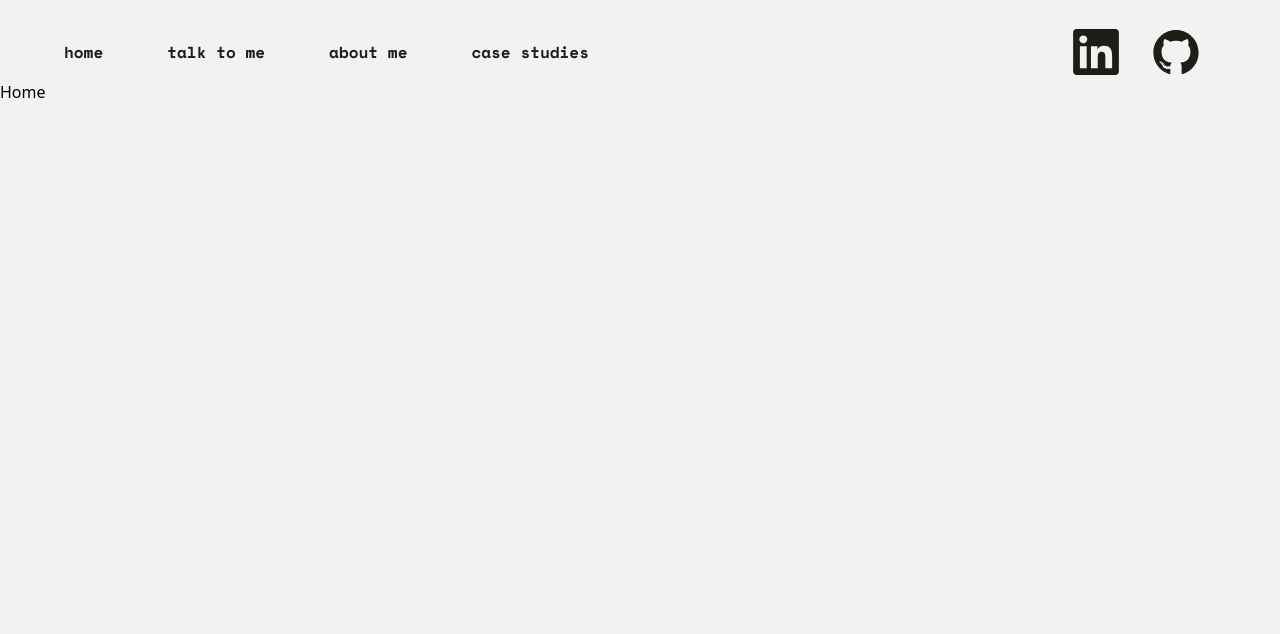
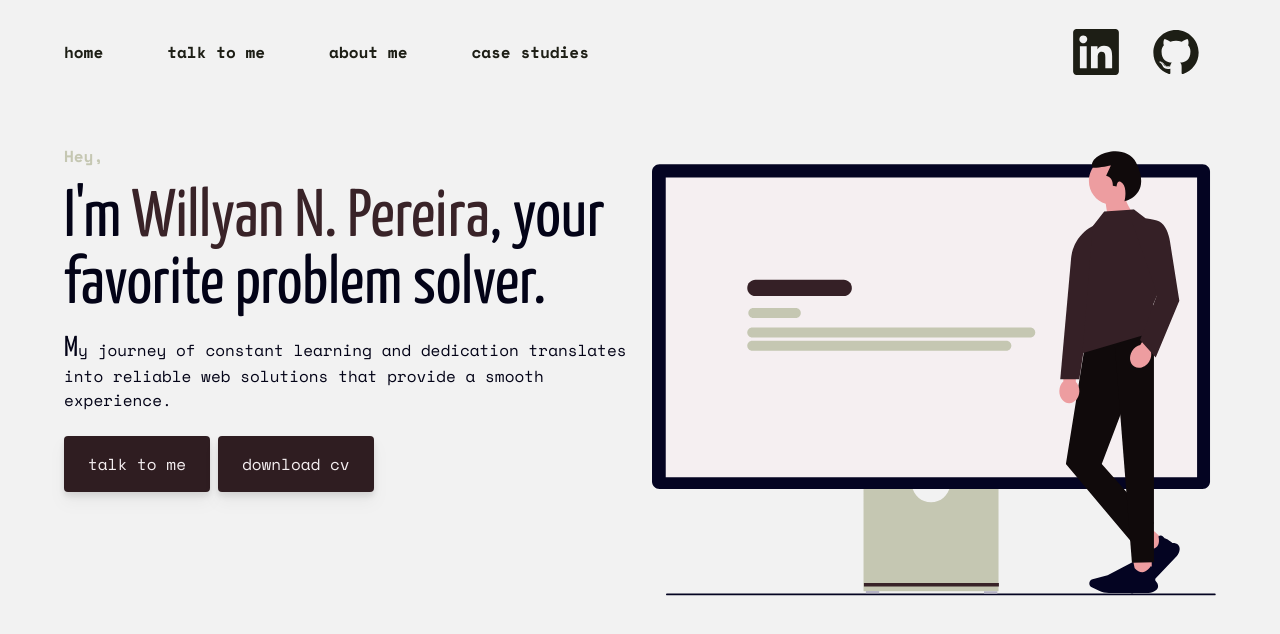
Before and after one commit to willy4nn/Portfolio_Willyan, a React (Vite) app: page / in a window 1280 px wide. Shown: the top 634 px of the page. Built offline with nearby package versions, Linux system fonts and the light colour scheme.

Commit message:
feature: main-section

```diff
--- /dev/null
+++ b/src/components/Button/Button.tsx
@@ -0,0 +1,15 @@
+interface ButtonProps {
+  content: string;
+}
+
+const Button: React.FC<ButtonProps> = (props) => {
+  return (
+    <button
+      className={`rounded bg-[#2F1D21] px-6 py-4 font-body text-button text-primary-10 drop-shadow-lg transition-all hover:bg-[#2b181e]`}
+    >
+      {props.content}
+    </button>
+  );
+};
+
+export default Button;
--- a/src/main.tsx
+++ b/src/main.tsx
@@ -5,7 +5,7 @@ import './index.css';
 
 import { createBrowserRouter, RouterProvider } from 'react-router-dom';
 
-import Home from './routes/Home';
+import Home from './routes/Home/Home.tsx';
 import About from './routes/About.tsx';
 
 const router = createBrowserRouter([
@@ -28,5 +28,5 @@ const router = createBrowserRouter([
 ReactDOM.createRoot(document.getElementById('root')!).render(
   <React.StrictMode>
     <RouterProvider router={router} />
-	</React.StrictMode>
+  </React.StrictMode>,
 );
--- a/src/routes/Home.tsx
+++ /dev/null
@@ -1,9 +0,0 @@
-const Home = () => {
-	return (
-		<div>
-			<h1>Home</h1>
-		</div>
-	);
-};
-
-export default Home;
--- /dev/null
+++ b/src/routes/Home/Home.tsx
@@ -0,0 +1,11 @@
+import MainSection from './MainSection';
+
+const Home = () => {
+  return (
+    <div className="px-4 py-12 md:px-8 md:py-16 lg:p-16">
+      <MainSection />
+    </div>
+  );
+};
+
+export default Home;
--- /dev/null
+++ b/src/routes/Home/MainSection.tsx
@@ -0,0 +1,36 @@
+import Button from '../../components/Button/Button';
+import websiteIllustration from '../../assets/images/website.svg';
+
+const MainSection = () => {
+  return (
+    <section className="col-span-full flex gap-6">
+      <div className="flex flex-1 flex-col gap-6">
+        <div className="flex flex-col gap-4">
+          <div className="flex flex-col gap-4">
+            <span className="font-body text-body font-bold text-highlight-0">
+              Hey,
+            </span>
+            <h1 className="font-title text-h1-major-third text-text-0 md:text-h1-perfect-fourth 2xl:text-h1-augmented-fourth">
+              I'm <span className="text-primary-0">Willyan N. Pereira</span>,
+              your favorite problem solver.
+            </h1>
+          </div>
+          <p className="w-fit font-body text-body text-text-0">
+            <span className="font-title text-h1-major-second">M</span>y journey
+            of constant learning and dedication translates into reliable web
+            solutions that provide a smooth experience.
+          </p>
+        </div>
+        <div className="flex gap-2">
+          <Button content="talk to me" />
+          <Button content="download cv" />
+        </div>
+      </div>
+      <div className="hidden flex-1 object-contain lg:flex">
+        <img src={websiteIllustration} className="object-fill" />
+      </div>
+    </section>
+  );
+};
+
+export default MainSection;
--- a/tailwind.config.js
+++ b/tailwind.config.js
@@ -2,7 +2,79 @@
 export default {
   content: ['./index.html', './src/**/*.{js,ts,jsx,tsx}'],
   theme: {
-    extend: {},
+    extend: {
+      fontSize: {
+        // Minor Second
+        'h1-minor-second': ['1.382rem', { lineHeight: '22.08px' }],
+        'h2-minor-second': ['1.295rem', { lineHeight: '20.08px' }],
+        'h3-minor-second': ['1.214rem', { lineHeight: '19.36px' }],
+        'h4-minor-second': ['1.138rem', { lineHeight: '18.24px' }],
+        'h5-minor-second': ['1.067rem', { lineHeight: '17.12px' }],
+        'small-minor-second': ['0.937rem', { lineHeight: '15.04px' }],
+
+        // Major Second
+        'h1-major-second': ['1.802rem', { lineHeight: '28.8px' }],
+        'h2-major-second': ['1.602rem', { lineHeight: '25.6px' }],
+        'h3-major-second': ['1.424rem', { lineHeight: '22.72px' }],
+        'h4-major-second': ['1.266rem', { lineHeight: '20.32px' }],
+        'h5-major-second': ['1.125rem', { lineHeight: '18.08px' }],
+        'small-major-second': ['0.889rem', { lineHeight: '14.24px' }],
+
+        // Minor Third
+        'h1-minor-third': ['2.489rem', { lineHeight: '39.84px' }],
+        'h2-minor-third': ['2.074rem', { lineHeight: '33.12px' }],
+        'h3-minor-third': ['1.728rem', { lineHeight: '27.68px' }],
+        'h4-minor-third': ['1.440rem', { lineHeight: '23.04px' }],
+        'h5-minor-third': ['1.200rem', { lineHeight: '19.2px' }],
+        'small-minor-third': ['0.833rem', { lineHeight: '13.28px' }],
+
+        // Major Third
+        'h1-major-third': ['3.053rem', { lineHeight: '48.8px' }],
+        'h2-major-third': ['2.442rem', { lineHeight: '39.04px' }],
+        'h3-major-third': ['1.954rem', { lineHeight: '31.2px' }],
+        'h4-major-third': ['1.563rem', { lineHeight: '24.96px' }],
+        'h5-major-third': ['1.250rem', { lineHeight: '20px' }],
+        'small-major-third': ['0.800rem', { lineHeight: '12.8px' }],
+
+        // Perfect Fourth
+        'h1-perfect-fourth': ['4.210rem', { lineHeight: '67.36px' }],
+        'h2-perfect-fourth': ['3.158rem', { lineHeight: '50.56px' }],
+        'h3-perfect-fourth': ['2.369rem', { lineHeight: '37.92px' }],
+        'h4-perfect-fourth': ['1.777rem', { lineHeight: '28.48px' }],
+        'h5-perfect-fourth': ['1.333rem', { lineHeight: '21.28px' }],
+        'small-perfect-fourth': ['0.750rem', { lineHeight: '12px' }],
+
+        // Augmented Fourth
+        'h1-augmented-fourth': ['5.652rem', { lineHeight: '90.4px' }],
+        'h2-augmented-fourth': ['3.997rem', { lineHeight: '64px' }],
+        'h3-augmented-fourth': ['2.827rem', { lineHeight: '45.28px' }],
+        'h4-augmented-fourth': ['1.999rem', { lineHeight: '32px' }],
+        'h5-augmented-fourth': ['1.414rem', { lineHeight: '22.56px' }],
+        'small-augmented-fourth': ['0.707rem', { lineHeight: '11.36px' }],
+
+        // Perfect Fifth
+        'h1-perfect-fifth': ['7.595rem', { lineHeight: '121.44px' }],
+        'h2-perfect-fifth': ['5.063rem', { lineHeight: '80.96px' }],
+        'h3-perfect-fifth': ['3.375rem', { lineHeight: '54.08px' }],
+        'h4-perfect-fifth': ['2.250rem', { lineHeight: '36px' }],
+        'h5-perfect-fifth': ['1.500rem', { lineHeight: '24px' }],
+        'small-perfect-fifth': ['0.667rem', { lineHeight: '10.72px' }],
+
+        // Golden Ratio
+        'h1-golden-ratio': ['11.090rem', { lineHeight: '177.44px' }],
+        'h2-golden-ratio': ['6.854rem', { lineHeight: '109.6px' }],
+        'h3-golden-ratio': ['4.236rem', { lineHeight: '67.84px' }],
+        'h4-golden-ratio': ['2.618rem', { lineHeight: '41.92px' }],
+        'h5-golden-ratio': ['1.618rem', { lineHeight: '25.92px' }],
+        'small-golden-ratio': ['0.618rem', { lineHeight: '9.92px' }],
+
+        // Button
+        button: ['1rem', { lineHeight: '24px' }],
+
+        // Body
+        body: ['1rem', { lineHeight: '24px' }],
+      },
+    },
     colors: {
       background: {
         0: '#f2f2f2',
@@ -62,22 +134,30 @@ export default {
         190: '#0E0F0B',
       },
       text: {
-        50: '#030317',
-        100: '#05052e',
-        200: '#0b0b5b',
-        300: '#101089',
-        400: '#1515b7',
-        500: '#1b1be4',
-        600: '#4848ea',
-        700: '#7676ef',
-        800: '#a4a4f4',
-        900: '#d1d1fa',
-        950: '#e8e8fc',
+        0: '#030317',
+        10: '#05052e',
+        20: '#0b0b5b',
+        30: '#101089',
+        40: '#1515b7',
+        50: '#1b1be4',
+        60: '#4848ea',
+        70: '#7676ef',
+        80: '#a4a4f4',
+        90: '#d1d1fa',
+        100: '#e8e8fc',
       },
     },
     fontFamily: {
       body: ['Space Mono'],
+      title: ['Yanone Kaffeesatz'],
     },
+        screens: {
+      'sm': '640px',
+      'md': '768px',
+      'lg': '1024px',
+      'xl': '1280px',
+      '2xl': '1400px',
+    }
   },
   plugins: [],
 };
```
Also changed, not shown: src/assets/images/website.svg (added). Lines whose indentation alone changed are shown as unchanged.
